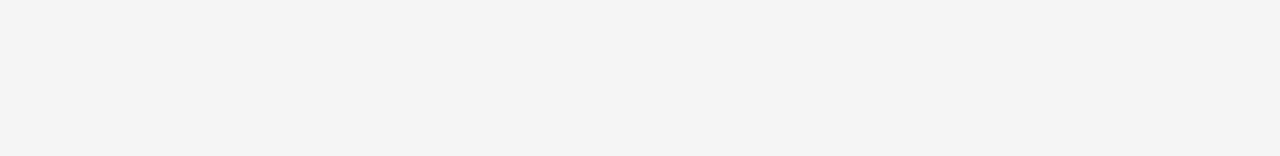
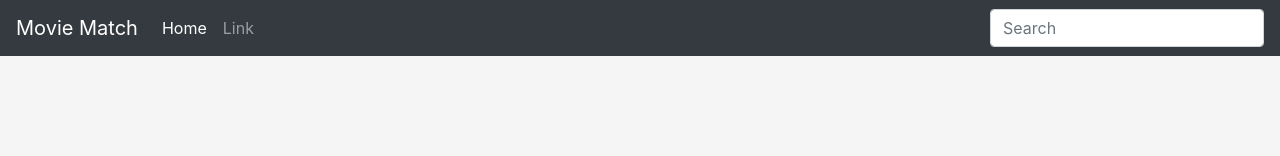
Before and after one commit to SaraNP-33/MovieMatch, a website: page views/index.html in a window 1280 px wide. Shown: the top 156 px of the page. Drawn offline with nearby package versions, Linux system fonts and the light colour scheme.

Commit message:
added nav bar to top of page

```diff
--- a/public/assets/css/style.css
+++ b/public/assets/css/style.css
@@ -42,3 +42,13 @@ body {
   border-top-left-radius: 0;
   border-top-right-radius: 0;
 }
+body {
+  padding-bottom: 20px;
+}
+
+.navbar {
+  margin-bottom: 20px;
+  position: fixed; /* Set the navbar to fixed position */
+  top: 0; /* Position the navbar at the top of the page */
+  width: 100%; /* Full width */
+}
--- a/views/index.html
+++ b/views/index.html
@@ -21,7 +21,7 @@
     <!-- Bootstrap core CSS -->
     <link rel="stylesheet" href="https://stackpath.bootstrapcdn.com/bootstrap/4.5.0/css/bootstrap.min.css"
         integrity="sha384-9aIt2nRpC12Uk9gS9baDl411NQApFmC26EwAOH8WgZl5MYYxFfc+NcPb1dKGj7Sk" crossorigin="anonymous">
-    <style>
+    <!-- <style>
         .bd-placeholder-img {
             font-size: 1.125rem;
             text-anchor: middle;
@@ -36,10 +36,36 @@
                 font-size: 3.5rem;
             }
         }
-    </style>
+    </style> -->
+
     <!-- Custom styles for this template -->
     <link href="../public/assets/css/style.css" rel="stylesheet">
 </head>
+<nav class="navbar navbar-expand navbar-dark bg-dark">
+    <a class="navbar-brand" href="#">Movie Match</a>
+    <button class="navbar-toggler" type="button" data-toggle="collapse" data-target="#navbarsExample02"
+        aria-controls="navbarsExample02" aria-expanded="false" aria-label="Toggle navigation">
+        <span class="navbar-toggler-icon"></span>
+    </button>
+
+    <div class="collapse navbar-collapse" id="navbarsExample02">
+        <ul class="navbar-nav mr-auto">
+            <li class="nav-item active">
+                <a class="nav-link" href="#">Home <span class="sr-only">(current)</span></a>
+            </li>
+            <li class="nav-item">
+                <a class="nav-link" href="#">Link</a>
+            </li>
+        </ul>
+        <form class="form-inline my-2 my-md-0">
+            <input class="form-control" type="text" placeholder="Search">
+        </form>
+    </div>
+</nav>
+
+
+
+
 
 <body class="text-center">
     <form class="form-signin">
```
